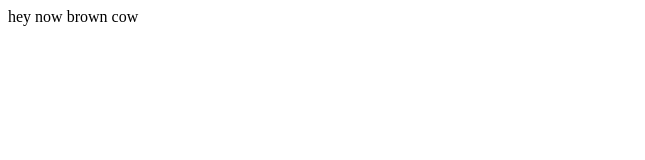
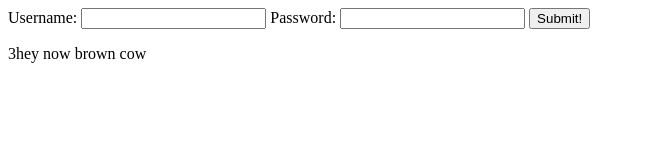
Before and after one commit to lii5a/javascript, a plain HTML site: page essa.html in a window 1280 px wide. Shown: the whole page, without its empty margins (0-645 px from the left). Drawn offline with Linux system fonts and the light colour scheme.

Commit message:
interacting with  html forms

```diff
--- a/essa.html
+++ b/essa.html
@@ -3,11 +3,27 @@
 </head>
 <body>
 
+<form>
+Username: <input type="text"/>
+Password: <input type = "password"/>
+<input type="submit" value = "Submit!" />
+
+</form>
+
 <script type="text/javascript">
+
+//see hüüumärk ütleb vanadele browseritele, et ära pane tähele, lihtsalt comment
+<!--
+
+//esimese vormi elementide arv salvestagem muutujasse x. seal on 3 elementi: 2 välja ja üks nupp.
+var x = document.forms[0].length;
+
+//prindi välja, mitu elementi said muutujass x
+document.write(x);
 
 document.write("hey now brown cow");
 
-
+//-->
 </script>
 
 
```
